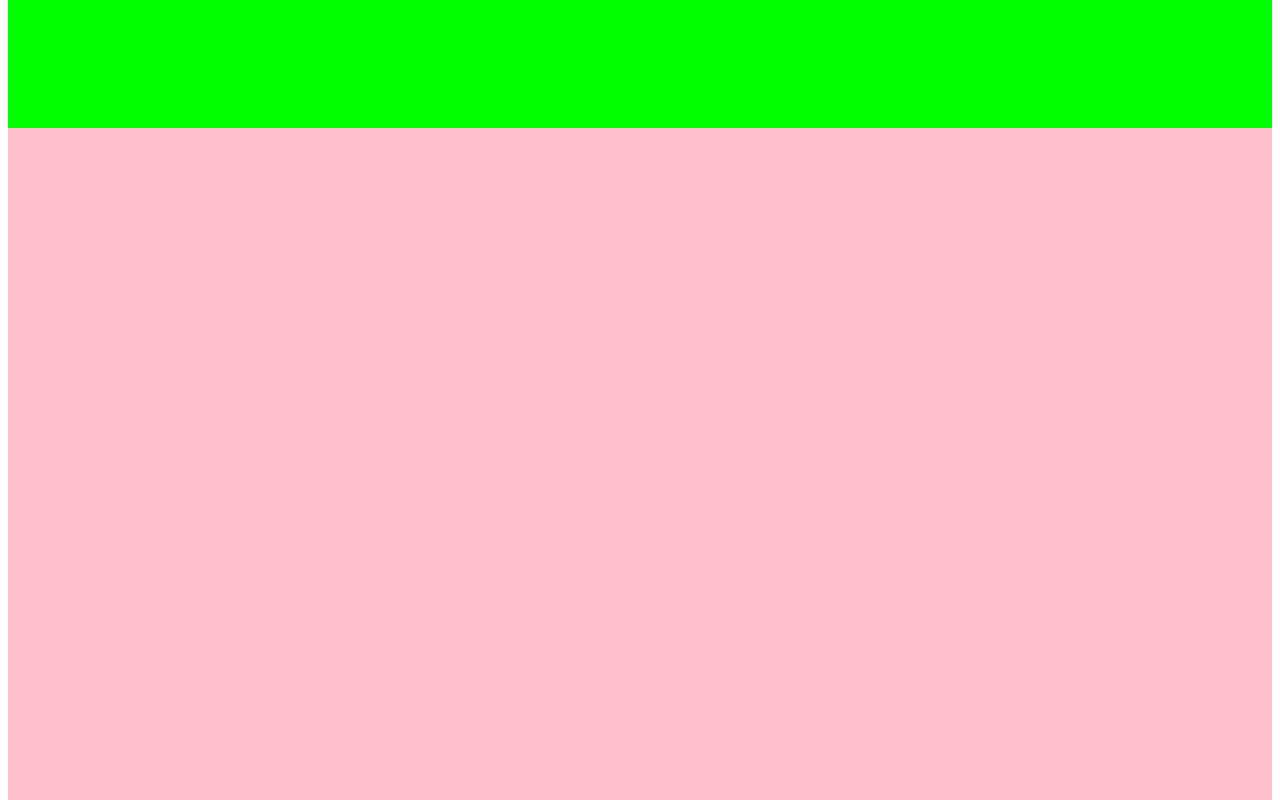
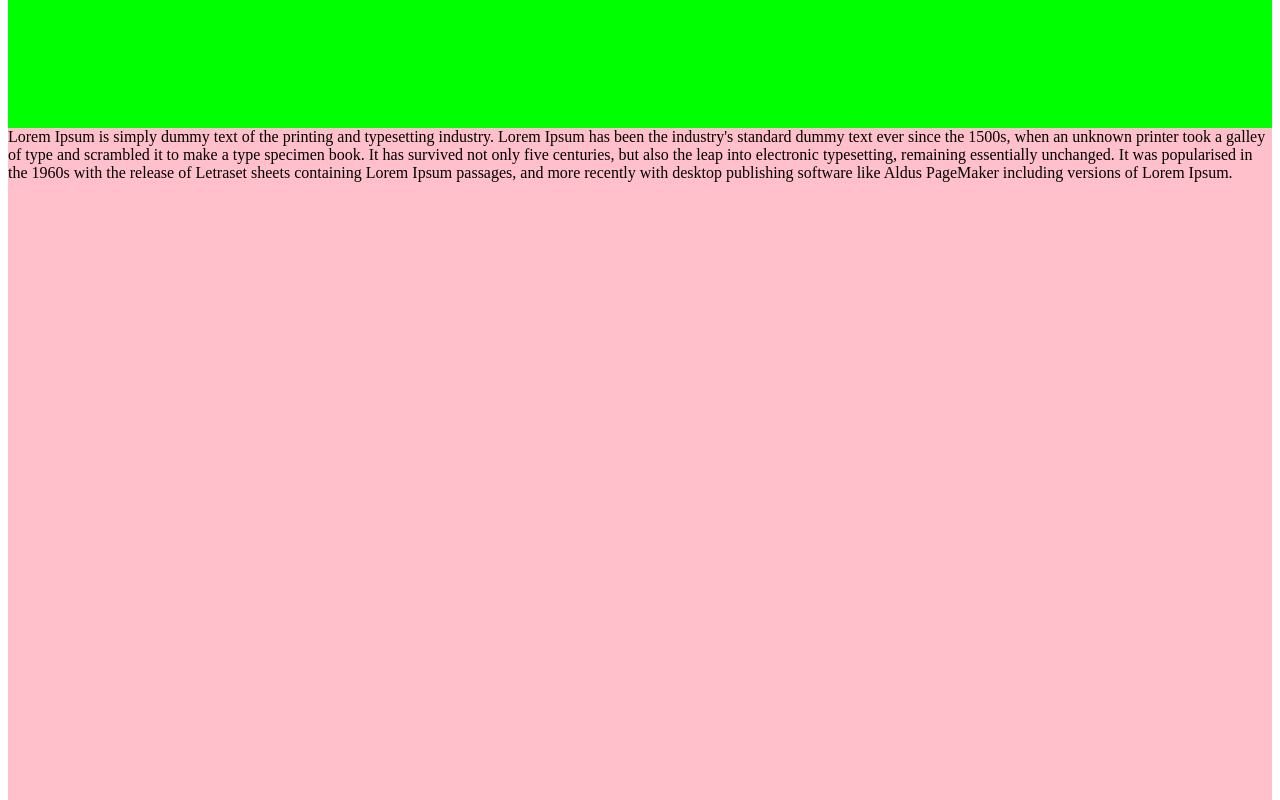
Before and after one commit to kasweigart/kylesweigart.com, a React (Create React App) app in the folder client/: page / in a window 1280 px wide. Shown: the part 680-1480 px from the top of the page. Built offline with nearby package versions, Linux system fonts and the light colour scheme.

Commit message:
trivial updates

```diff
--- a/client/src/App.js
+++ b/client/src/App.js
@@ -23,10 +23,10 @@
         </div>
       </header>
       <div className="mainContent">
-
+      Lorem Ipsum is simply dummy text of the printing and typesetting industry. Lorem Ipsum has been the industry's standard dummy text ever since the 1500s, when an unknown printer took a galley of type and scrambled it to make a type specimen book. It has survived not only five centuries, but also the leap into electronic typesetting, remaining essentially unchanged. It was popularised in the 1960s with the release of Letraset sheets containing Lorem Ipsum passages, and more recently with desktop publishing software like Aldus PageMaker including versions of Lorem Ipsum.
       </div>
       <div className="secContent">
-
+      Lorem Ipsum is simply dummy text of the printing and typesetting industry. Lorem Ipsum has been the industry's standard dummy text ever since the 1500s, when an unknown printer took a galley of type and scrambled it to make a type specimen book. It has survived not only five centuries, but also the leap into electronic typesetting, remaining essentially unchanged. It was popularised in the 1960s with the release of Letraset sheets containing Lorem Ipsum passages, and more recently with desktop publishing software like Aldus PageMaker including versions of Lorem Ipsum.
       </div>
       <div className="footer">
       © 2020 Kyle Sweigart
```
Also changed, not shown: 1 other file (tests, documents, lock files or other folders).
